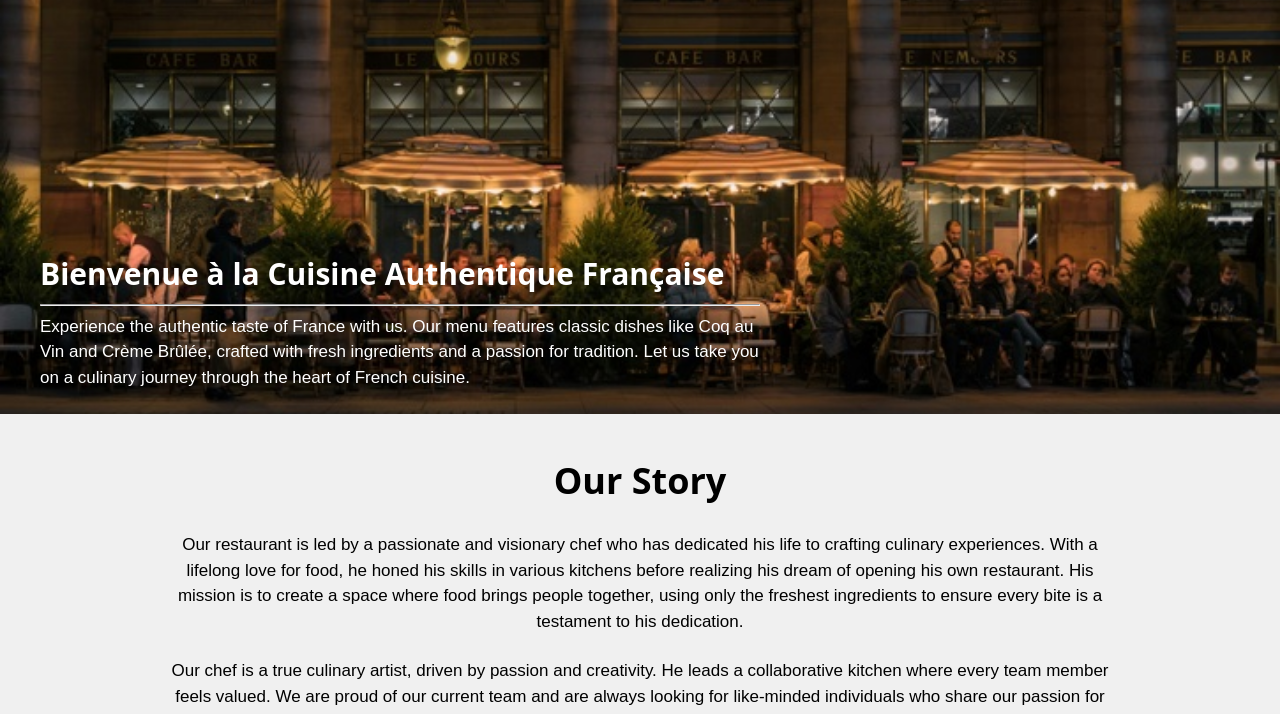
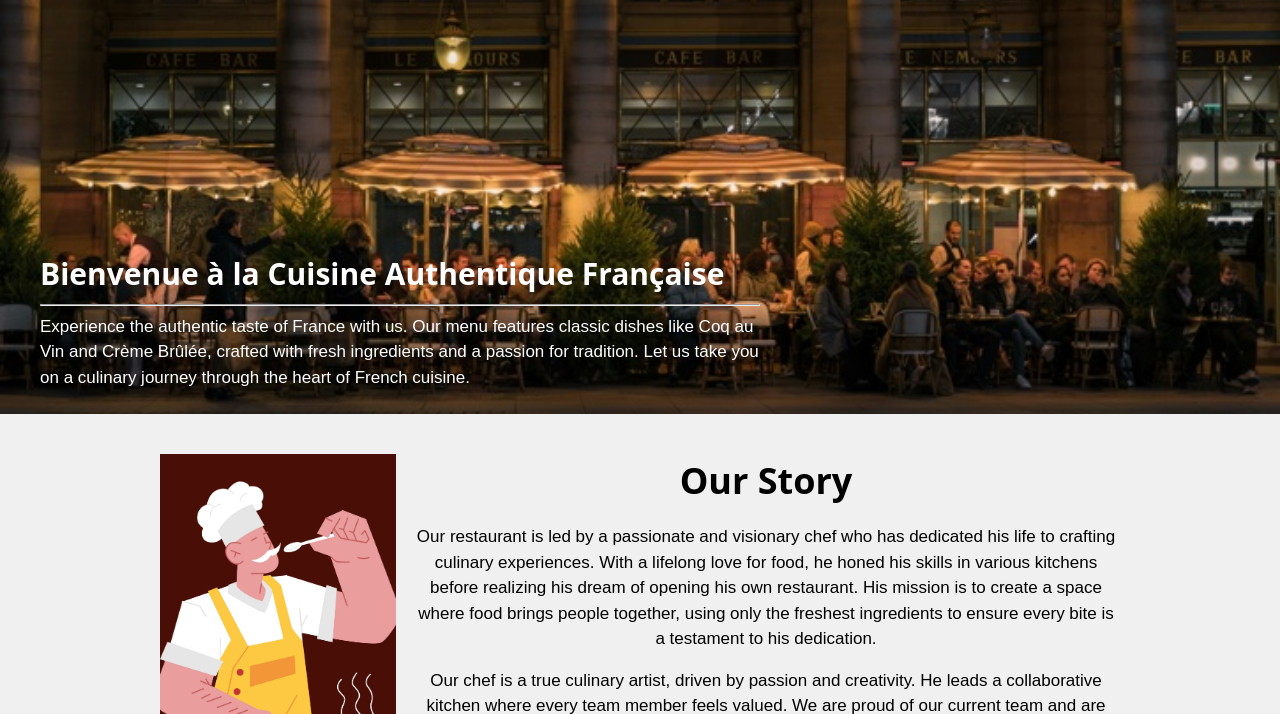
Before and after one commit to py-code314/restaurant-page, a website built with webpack: page src/template.html in a window 1280 px wide. Both pictures are taken after a click on the tab "About Us". Shown: the part 86-800 px from the top of the page. Built offline with nearby package versions, Linux system fonts and the light colour scheme; a web font is replaced by a local one.

Commit message:
feat: Add images to story & about sections

```diff
--- a/src/assets/styles/styles.css
+++ b/src/assets/styles/styles.css
@@ -8,12 +8,14 @@
   --clr-black: hsl(0, 0%, 0%);
   --clr-lime-green: hsl(74, 54%, 54%);
   --clr-dark-green: hsl(179, 98%, 18%);
+  --clr-light-green: hsl(171, 36%, 71%);
   --clr-dark-red: hsl(0, 100%, 27%);
   --clr-salmon: hsl(6, 93%, 71%);
   --clr-light-blue: hsl(194, 97%, 42%);
   --clr-dark-grey: hsl(0, 0%, 16%);
   --clr-orange: hsl(24, 96%, 71%);
-  --clr-light-grey: hsl(0, 0%, 94%);
+  --clr-very-light-grey: hsl(0, 0%, 94%);
+  --clr-light-grey: hsl(0, 0%, 74%);
 
   /* Font family */
   --ff-cinzel: 'Cinzel', serif;
@@ -48,6 +50,7 @@
   --space-400: 1rem;
   --space-600: 1.25rem;
   --space-700: 1.5rem;
+  --space-900: 2rem;
   --space-1100: 2.5rem;
 
   /* Width & Height */
@@ -224,8 +227,6 @@ body {
   font-weight: var(--fw-medium);
 }
 
-
-
 /* Main content takes up remaining height between header and footer */
 .main {
   flex: 1;
@@ -233,7 +234,7 @@ body {
 
 #content {
   padding: var(--space-1100);
-  background-color: var(--clr-light-grey);
+  background-color: var(--clr-very-light-grey);
 }
 
 /* Section styles */
@@ -243,7 +244,6 @@ body {
   gap: var(--space-1100);
 }
 
-
 /* Center content of each subsection */
 .intro,
 .story,
@@ -252,7 +252,7 @@ body {
   width: 80%;
   margin: 0 auto;
   text-align: center;
-  gap: var(--space-700);
+  gap: var(--space-400);
 }
 
 .section-heading {
@@ -321,7 +321,7 @@ body {
 /* Footer styles */
 .footer__links {
   padding: var(--space-80) var(--space-1100);
-  background-color: var(--clr-lime-green);
+  background-color: var(--clr-light-grey);
 }
 
 .footer__list {
@@ -450,10 +450,34 @@ body {
   letter-spacing: 1.5px;
 }
 
+/* Place image and text side by side */
+.story,
+.about {
+  display: flex;
+}
+
+.img-container {
+  flex: 1;
+  display: flex;
+}
+
+/* Image fills up whole container */
+.img-full {
+  height: 100%;
+  width: auto;
+  object-fit: cover;
+}
+
+.story__content,
+.about__content {
+  flex: 3;
+  gap: var(--space-400);
+}
+
 /* Increase the width of the contact section */
 .contact {
   padding: var(--space-600);
-  background-color: var(--clr-orange);
+  background-color: var(--clr-light-green);
   width: 100%;
 }
 
--- a/src/pages/about.js
+++ b/src/pages/about.js
@@ -3,6 +3,8 @@ import facebookImg from '../assets/images/icon-facebook.svg'
 import instagramImg from '../assets/images/icon-instagram.svg'
 import linkedinImg from '../assets/images/icon-linkedin.svg'
 import twitterImg from '../assets/images/icon-twitter.svg'
+import chefImg from '../assets/images/image-chef-1.jpeg'
+import diningImg from '../assets/images/image-dining-3.jpeg'
 
 /* Get html elements */
 const content = document.querySelector('#content');
@@ -13,14 +15,20 @@ const aboutUs = () => {
   content.innerHTML += `
     <div class="tabpanel about-us flex-col-center" role="tabpanel" aria-labelledby="about">
 
-      <section class="story flex-col-center">
+      <section class="story" >
+        <div class="story__image-div img-container">
+          <img class="story__image img-full" src="${chefImg}" alt="Chef tasting food">
+        </div>
+        <div class="story__content flex-col-center">
           <h2 class="story__title section-heading">Our Story</h2>
           <p class="story__para">Our restaurant is led by a passionate and visionary chef who has dedicated his life to crafting culinary experiences. With a lifelong love for food, he honed his skills in various kitchens before realizing his dream of opening his own restaurant. His mission is to create a space where food brings people together, using only the freshest ingredients to ensure every bite is a testament to his dedication.</p>
 
           <p class="story__para">Our chef is a true culinary artist, driven by passion and creativity. He leads a collaborative kitchen where every team member feels valued. We are proud of our current team and are always looking for like-minded individuals who share our passion for food and hospitality. If you're driven by culinary excellence, we invite you to join us in creating unforgettable dining experiences.</p>
+        </div>
       </section>
 
-      <section class="about flex-col-center">
+      <section class="about">
+        <div class="about__content flex-col-center">
           <h2 class="about__title section-heading">About Our Restaurant</h2>
           <p class="about__para">
             Located in the heart of Paris, our modern bistro blends sleek sophistication with the timeless charm of French cuisine. As you step inside, you're greeted by a spacious, minimalist interior with floor-to-ceiling windows that offer stunning views of the city. The contemporary design features clean lines and elegant lighting, creating a chic and inviting atmosphere. Our chefs prepare each dish with precision and passion, using locally sourced ingredients to honor traditional French techniques with a modern twist.
@@ -28,6 +36,10 @@ const aboutUs = () => {
           <p class="about__para">
             Our location allows guests to explore the city's iconic landmarks, such as the Eiffel Tower and Notre-Dame Cathedral, just a short stroll away. Whether you're a local or a visitor, our restaurant is the perfect place to experience the authentic flavors and ambiance of Paris. Our staff is dedicated to providing exceptional service, ensuring that every visit is a memorable one. Come and indulge in a culinary journey that will leave you feeling like you're part of the city's dynamic present.
           </p>
+        </div>
+        <div class="about__image-div img-container">
+          <img class="about__image img-full" src="${diningImg}" alt="Two people sitting at a restaurant dining table drinking wine">
+        </div>
       </section>
 
       <section class="contact flex-col-center">
```
Also changed, not shown: src/assets/images/image-chef-1.jpeg (added), src/assets/images/image-dining-1.jpeg (added), src/assets/images/image-dining-2.jpeg (added), src/assets/images/image-dining-3.jpeg (added), src/assets/images/image-dining.jpeg (added). Lines whose indentation alone changed are shown as unchanged.
